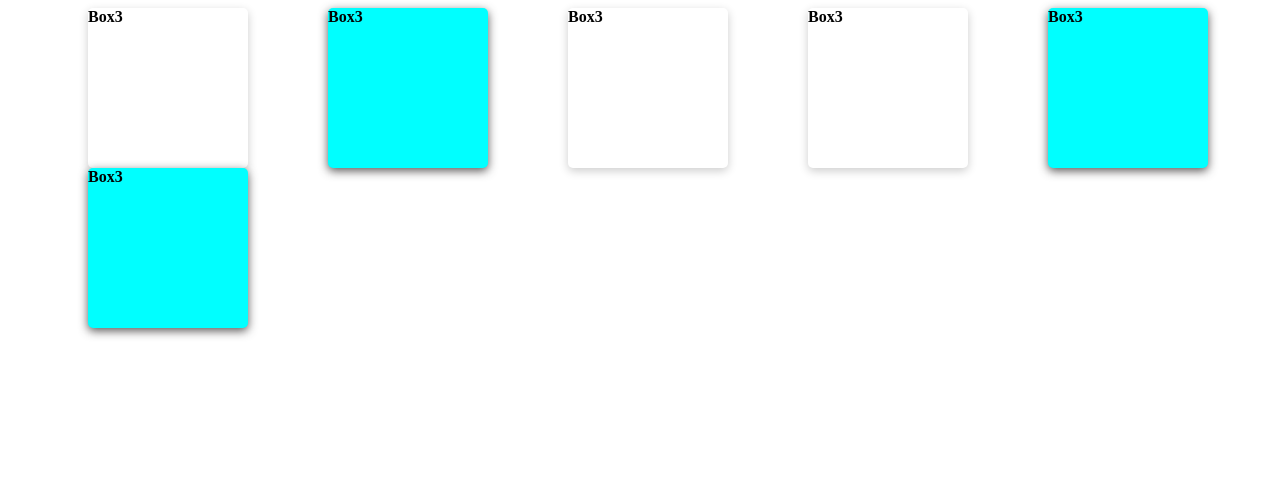
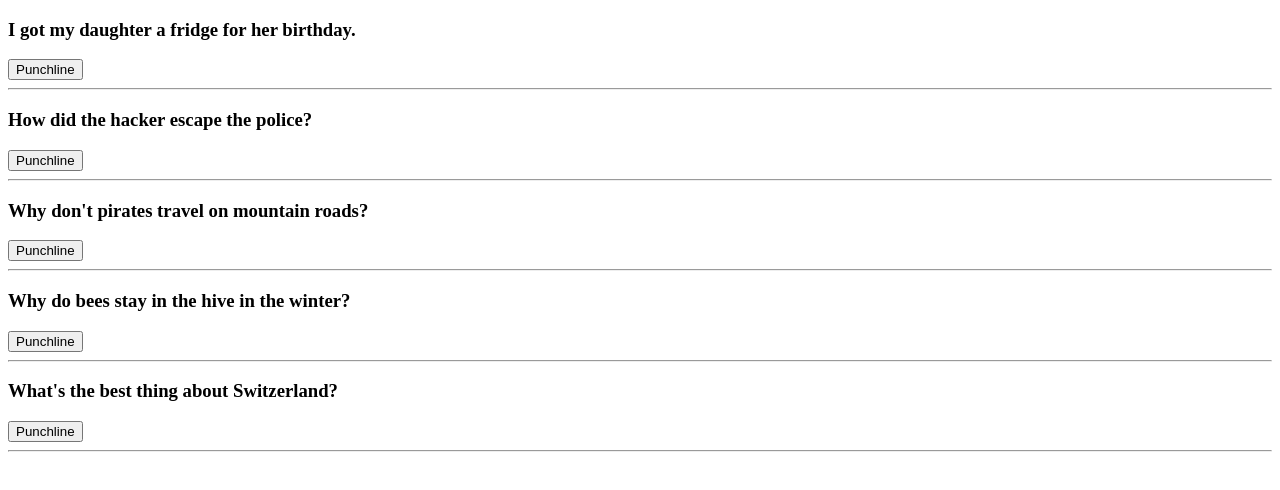
Before and after one commit to MehraDevesh2022/all-from-freeCodeCamp, a React (Create React App) app in the folder react-with-Bobs-ziroll/challange/min-challanges/: page / in a window 1280 px wide. Shown: the top 490 px of the page. Built offline with nearby package versions, Linux system fonts and the light colour scheme.

Commit message:
Challenge joke added

```diff
--- a/react-with-Bobs-ziroll/challange/min-challanges/src/App.js
+++ b/react-with-Bobs-ziroll/challange/min-challanges/src/App.js
@@ -3,25 +3,36 @@ import Box2 from "./component/Box2";
 import Box3 from "./component/Box3";
 import React from "react";
 import boxes from "./component/boxes";
+import jokesData from "./component/jokesData";
+import Joke from "./component/Joke1";
 function App() {
-  const [squares, setSquares] = React.useState(boxes)
+  // const [squares, setSquares] = React.useState(boxes)
 
-  const isTogle = (propID)=>{
-    let newARR  =  squares.map(item =>{
-          //  if(item.id ===propID){
-          //   return {
-          //     id : item.id,
-          //     on : !item.on
-          //   }
-          //  }else{
-          //   return item;
-          //  }
+  // joke challange :
+  const [isShown, setIsShwon] = React.useState(false)
 
-          return item.id  === propID ? {...item , on : !item.on} : item
-          })
+  // const isTogle = (propID)=>{
+  //   let newARR  =  squares.map(item =>{
+  //         //  if(item.id ===propID){
+  //         //   return {
+  //         //     id : item.id,
+  //         //     on : !item.on
+  //         //   }
+  //         //  }else{
+  //         //   return item;
+  //         //  }
 
-        setSquares([...newARR])
+  //         return item.id  === propID ? {...item , on : !item.on} : item
+  //         })
 
+  //       setSquares([...newARR])
+
+  // }
+
+
+  // Joke1.jsx
+  const isToggle = () => {
+    setIsShwon(prvVal => !prvVal)
   }
 
 
@@ -37,11 +48,25 @@ function App() {
 
          {/* box3 */}
 
-     {squares.map(square =>(
+     {/* {squares.map(square =>(
        <Box3 mode={square}
            Toggle={isTogle}
             key ={square.id}   />
-     ))}
+     ))} */}
+
+          {/* Jokes */}
+     {jokesData.map(joke =>(
+      //  console.log(joke);
+       <Joke  key = {joke.id}
+              myJoke ={joke}
+              IsShown ={isShown}
+              isToggle = {isToggle}
+
+       />
+
+    ) )}
+
+
     </div>
   );
 }
--- /dev/null
+++ b/react-with-Bobs-ziroll/challange/min-challanges/src/component/Joke1.jsx
@@ -0,0 +1,20 @@
+import React from "react";
+
+export default function Joke(props) {
+  /**
+   * Challenge:
+   * - Create state `isShown` (boolean, default to `false`)
+   * - Add a button that toggles the value back and forth
+   * - Only display the punchline paragraph if `isShown` is true
+   */
+  console.log(props);
+
+  return (
+    <div>
+      {props.myJoke.setup && <h3>{props.myJoke.setup}</h3>}
+      {props.IsShown && <p>{props.myJoke.punchline}</p>}
+      <button onClick={props.isToggle}>Punchline</button>
+      <hr />
+    </div>
+  );
+}
--- /dev/null
+++ b/react-with-Bobs-ziroll/challange/min-challanges/src/component/jokesData.jsx
@@ -0,0 +1,27 @@
+export default [
+  {
+    id: 1,
+    setup: "I got my daughter a fridge for her birthday.",
+    punchline: "I can't wait to see her face light up when she opens it.",
+  },
+  {
+    id: 2,
+    setup: "How did the hacker escape the police?",
+    punchline: "He just ransomware!",
+  },
+  {
+    id: 3,
+    setup: "Why don't pirates travel on mountain roads?",
+    punchline: "Scurvy.",
+  },
+  {
+    id: 4,
+    setup: "Why do bees stay in the hive in the winter?",
+    punchline: "Swarm.",
+  },
+  {
+    id: 5,
+    setup: "What's the best thing about Switzerland?",
+    punchline: "I don't know, but the flag is a big plus!",
+  },
+];
```
